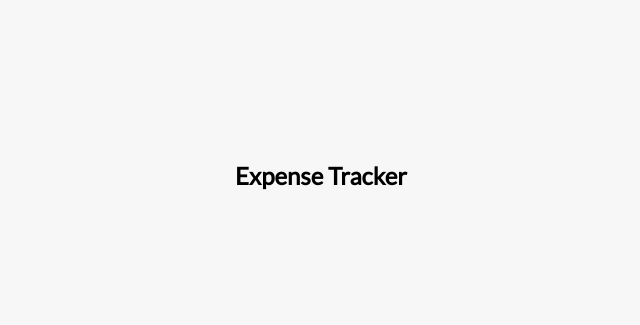
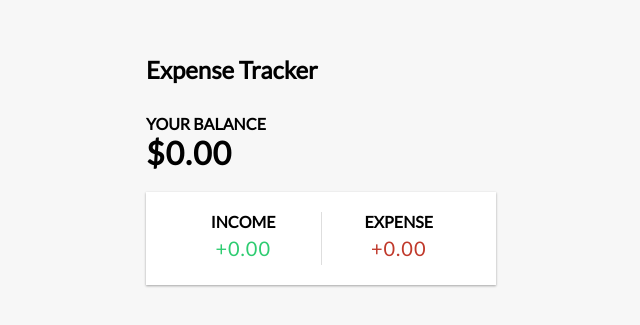
Before and after one commit to RalucaElisabetaR/expense-tracker-react-raluca-elisabeta-rusu, a React (Create React App) app: page / in a window 1280 px wide. Shown: the part 225-550 px from the top of the page, without its empty margins (319-959 px from the left). Built offline with nearby package versions, Linux system fonts and the light colour scheme.

Commit message:
IncomeExpences component

```diff
--- a/src/App.js
+++ b/src/App.js
@@ -1,12 +1,17 @@
 import React from 'react';
 import { Header } from './components/Header';
-
+import { Balance } from './components/Balance';
+import { IncomeExpenses } from './components/IncomeExpenses';
 import './App.css';
 
 function App() {
   return (
     <div >
       <Header/>
+      <div className="container">
+        <Balance/>
+        <IncomeExpenses/>
+      </div>
     </div>
   );
 }
--- /dev/null
+++ b/src/components/Balance.js
@@ -0,0 +1,10 @@
+import React from 'react'
+
+export const Balance = () => {
+  return (
+    <>
+      <h4>Your Balance</h4>
+      <h1 id='balance'>$0.00</h1>
+    </>
+  )
+}
--- /dev/null
+++ b/src/components/IncomeExpenses.js
@@ -0,0 +1,18 @@
+
+import React from 'react'
+
+export const IncomeExpenses = () => {
+  return (
+    <div className='inc-exp-container'>
+      <div>
+        <h4>Income</h4>
+        <p id='money-plus' className='money plus'>+0.00</p>
+      </div>
+      <div>
+        <h4>Expense</h4>
+        <p id='money-minus' className='money minus'>+0.00</p>
+
+      </div>
+    </div>
+  )
+}
```
